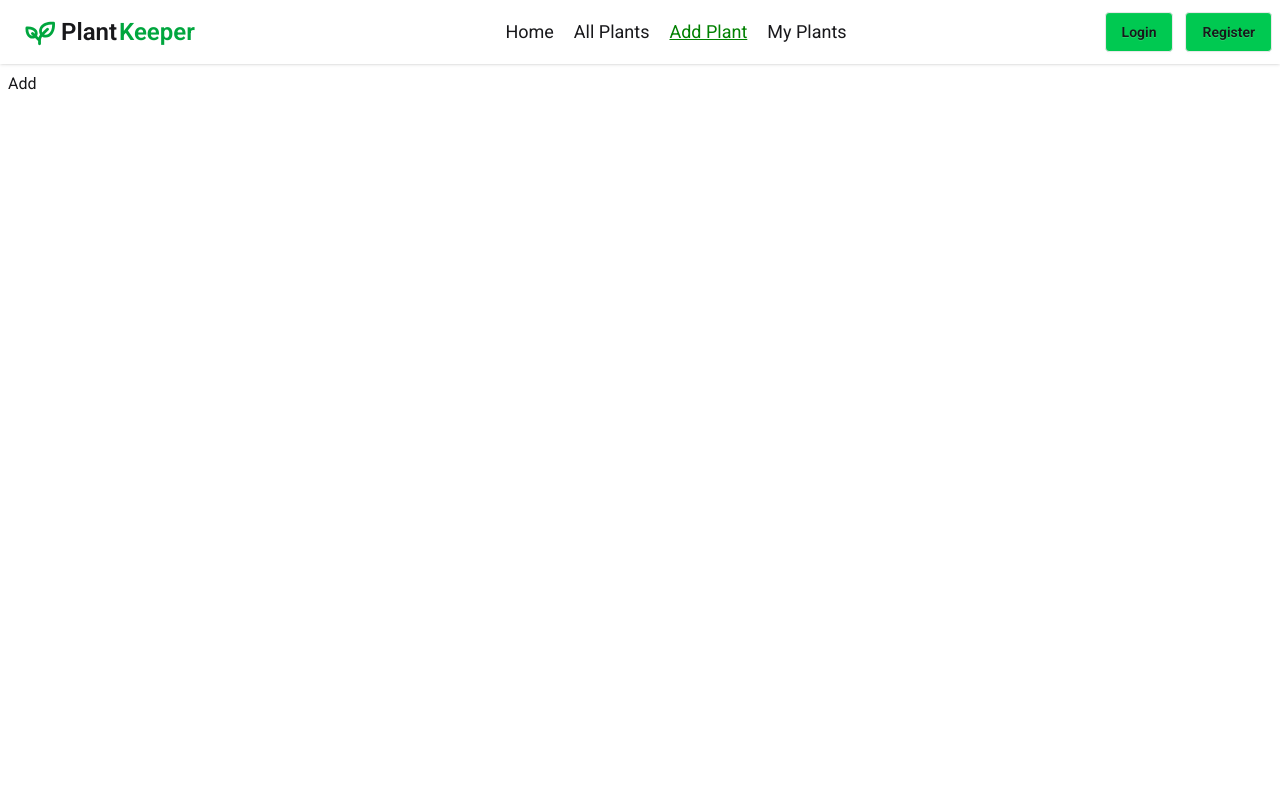
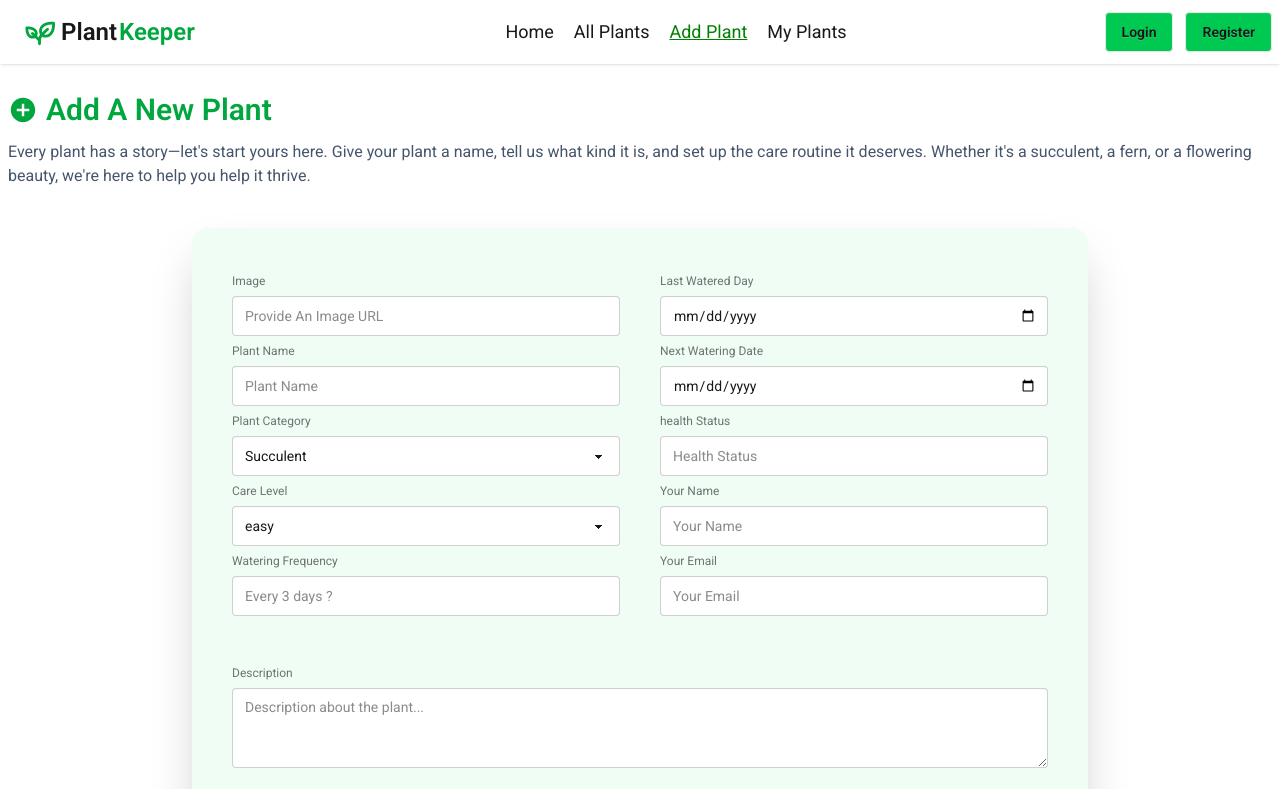
Before and after one commit to Rafi-Shariar/PlantKeeper-Client-Side, a React (Vite) app: page /addplant in a window 1280 px wide. Shown: the top 789 px of the page. Built offline with nearby package versions, Linux system fonts and the light colour scheme.

Commit message:
Add plant layout done

```diff
--- a/package.json
+++ b/package.json
@@ -11,6 +11,7 @@
   },
   "dependencies": {
     "@tailwindcss/vite": "^4.1.7",
+    "cally": "^0.8.0",
     "firebase": "^11.7.3",
     "react": "^19.1.0",
     "react-dom": "^19.1.0",
--- a/src/Components/AddNewPlant.jsx
+++ b/src/Components/AddNewPlant.jsx
@@ -1,11 +1,107 @@
-import React from 'react';
+import React from "react";
+import { IoMdAddCircle } from "react-icons/io";
+const AddNewPlant = () => {
+  return (
+    <div>
+      {/* Title */}
+      <div className="flex items-center gap-2 mt-5">
+        <IoMdAddCircle className="text-3xl text-green-600" />
+        <h1 className="text-3xl font-semibold text-green-600">
+          Add A New Plant
+        </h1>
+      </div>
+      <p className="text-slate-600 mt-3">
+        Every plant has a story—let's start yours here. Give your plant a name,
+        tell us what kind it is, and set up the care routine it deserves.
+        Whether it's a succulent, a fern, or a flowering beauty, we're here to
+        help you help it thrive.
+      </p>
 
-const AddNewPlant = () => {
-    return (
-        <div>
-            Add
-        </div>
-    );
+      {/* Form */}
+      <div className="max-w-4xl bg-green-50 p-10 mt-10 rounded-2xl mx-auto  shadow-2xl">
+        <form className="grid grid-cols-1 lg:grid-cols-2 lg:gap-10">
+          <div className="fieldset">
+            <label className="label">Image</label>
+            <input
+              type="text"
+              className="w-full input"
+              placeholder="Provide An Image URL"
+              name="image"
+              required
+            />
+
+            <label className="w-full label">Plant Name</label>
+            <input
+              type="text"
+              className="w-full input"
+              placeholder="Plant Name"
+              name="plantname"
+              required
+            />
+
+            <label  className="w-full w-full label">Plant Category</label>
+            <select defaultValue="" required className="w-full select" name="category">
+              <option >Succulent</option>
+              <option>Fern</option>
+              <option>Flowering</option>
+              <option>Foliage</option>
+              <option>Herb</option>
+              <option>Cactus</option>
+            </select>
+
+
+
+             <label  className="w-full label">Care Level</label>
+            <select defaultValue="" required className="w-full select" name="carelevel">
+              <option >easy</option>
+              <option>moderate</option>
+              <option>difficult</option>
+            </select>
+
+            <label  className="w-full label">Watering Frequency</label>
+            <input type="text" required className="w-full input" placeholder="Every 3 days ?" name="waterfrequency"/>
+
+           </div>
+
+
+
+          {/* Part-2 */}
+          <div  className="w-full fieldset">
+
+
+            <label  className="w-full label">Last Watered Day</label>
+            <input type="date" required className="w-full input" placeholder="Date" name="lastwaterdate"/>
+
+
+
+            <label  className="w-full label">Next Watering Date</label>
+            <input type="date" required className="w-full input" placeholder="Password" name="nextwaterdate"/>
+
+            <label  className="w-full label">health Status</label>
+            <input type="text" required className="w-full input" placeholder="Health Status" name="healthstatus"/>
+
+            <label  className="w-full label">Your Name</label>
+            <input type="text" required className="w-full input" placeholder="Your Name" />
+
+            <label  className="w-full label">Your Email</label>
+            <input type="email" required className="w-full input" placeholder="Your Email" />
+
+
+          </div>
+
+          {/* Part-3 */}
+
+          <div className="fieldset lg:col-span-2">
+             <label className="label">Description</label>
+            <textarea placeholder="Description about the plant..." className="textarea w-full" name="description"></textarea>
+
+            <button className="btn bg-green-500 hover:bg-green-900 hover:text-white mt-4">Add This Plant</button>
+
+          </div>
+        </form>
+      </div>
+    </div>
+  );
 };
 
 export default AddNewPlant;
```
Also changed, not shown: 2 other files (tests, documents, lock files or other folders).
